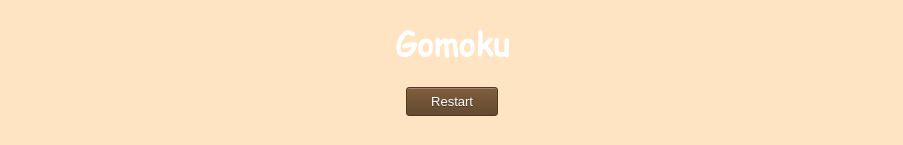
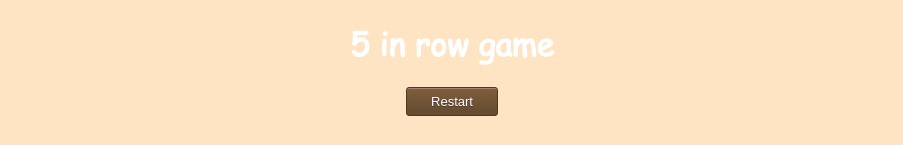
Before and after one commit to programmwriter/5-in-row, a website built with webpack: page src/index.html in a window 1280 px wide. Shown: the top 145 px of the page, without its empty margins (188-1091 px from the left). Built offline with nearby package versions, Linux system fonts and the light colour scheme.

Commit message:
finish v1.0

```diff
--- a/src/index.html
+++ b/src/index.html
@@ -5,11 +5,11 @@
     <meta name="viewport"
           content="width=device-width, user-scalable=no, initial-scale=1.0, maximum-scale=1.0, minimum-scale=1.0">
     <meta http-equiv="X-UA-Compatible" content="ie=edge">
-    <title><%= htmlWebpackPlugin.options.title %></title>
+    <title>5 in row game</title>
 </head>
 <body>
 <div class="page">
-  <header><h1>Gomoku</h1></header>
+  <header><h1>5 in row game</h1></header>
   <button class="reset-btn btn">Restart</button>
   <main><div class="field"></div></main>
   <footer></footer>
--- a/src/js/game-controller/game-controller.js
+++ b/src/js/game-controller.js
@@ -1,4 +1,4 @@
-import {clearField, renderField, openModal, closeModal} from "../render-controller/render-controller";
+import {clearField, renderField, openModal, closeModal} from "./render-controller";
 
 export let matrix = []; //матрица ячеек
 const rowCount = 20;
--- a/src/js/index.js
+++ b/src/js/index.js
@@ -1,6 +1,6 @@
 import '../scss/style.scss';
-import {matrix, fillMatrix} from "./game-controller/game-controller";
-import {addBtnsHandlers, renderField} from './render-controller/render-controller';
+import {matrix, fillMatrix} from "./game-controller";
+import {addBtnsHandlers, renderField} from './render-controller';
 addBtnsHandlers()
 fillMatrix();
 renderField(matrix)
--- a/src/js/render-controller/render-controller.js
+++ b/src/js/render-controller.js
@@ -1,4 +1,4 @@
-import {move, resetGame} from "../game-controller/game-controller";
+import {move, resetGame} from "./game-controller";
 
 
 const field = document.querySelector('.field')
```
Also changed, not shown: src/js/app/app.js (deleted).
